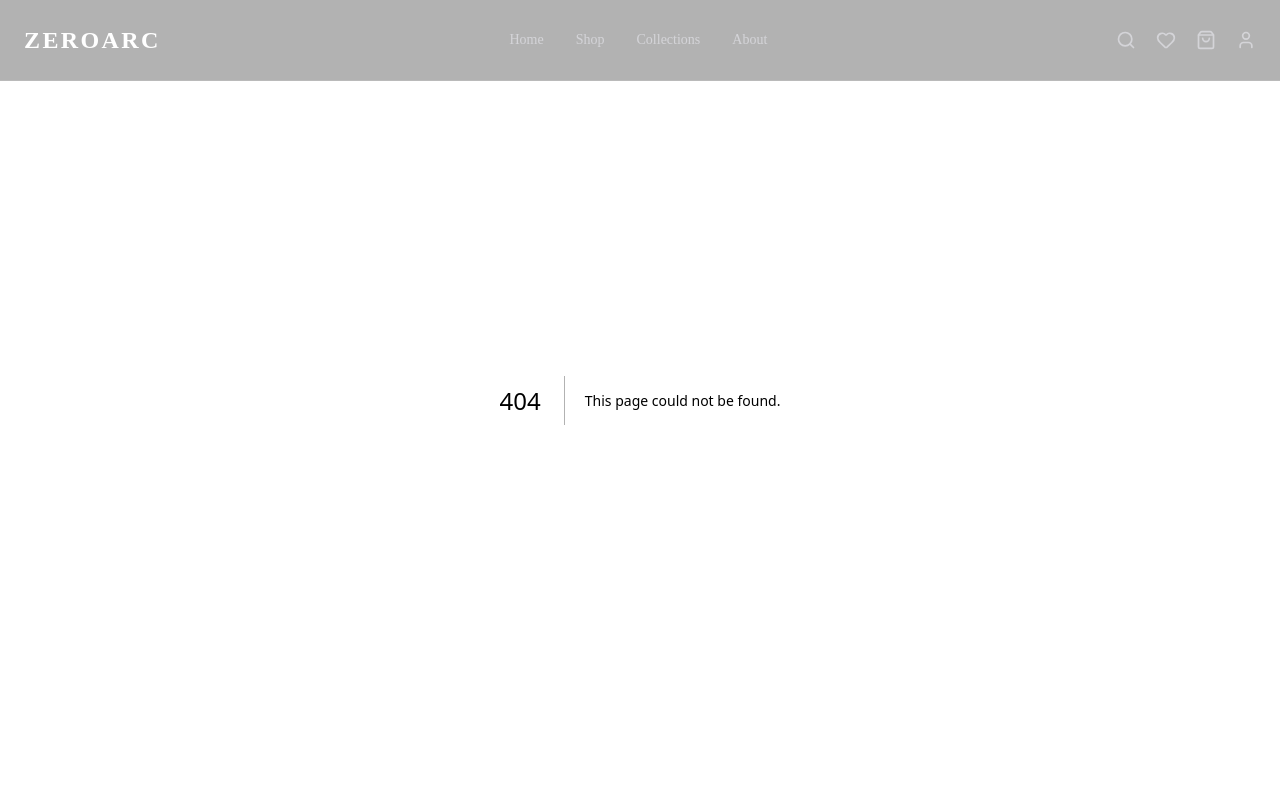
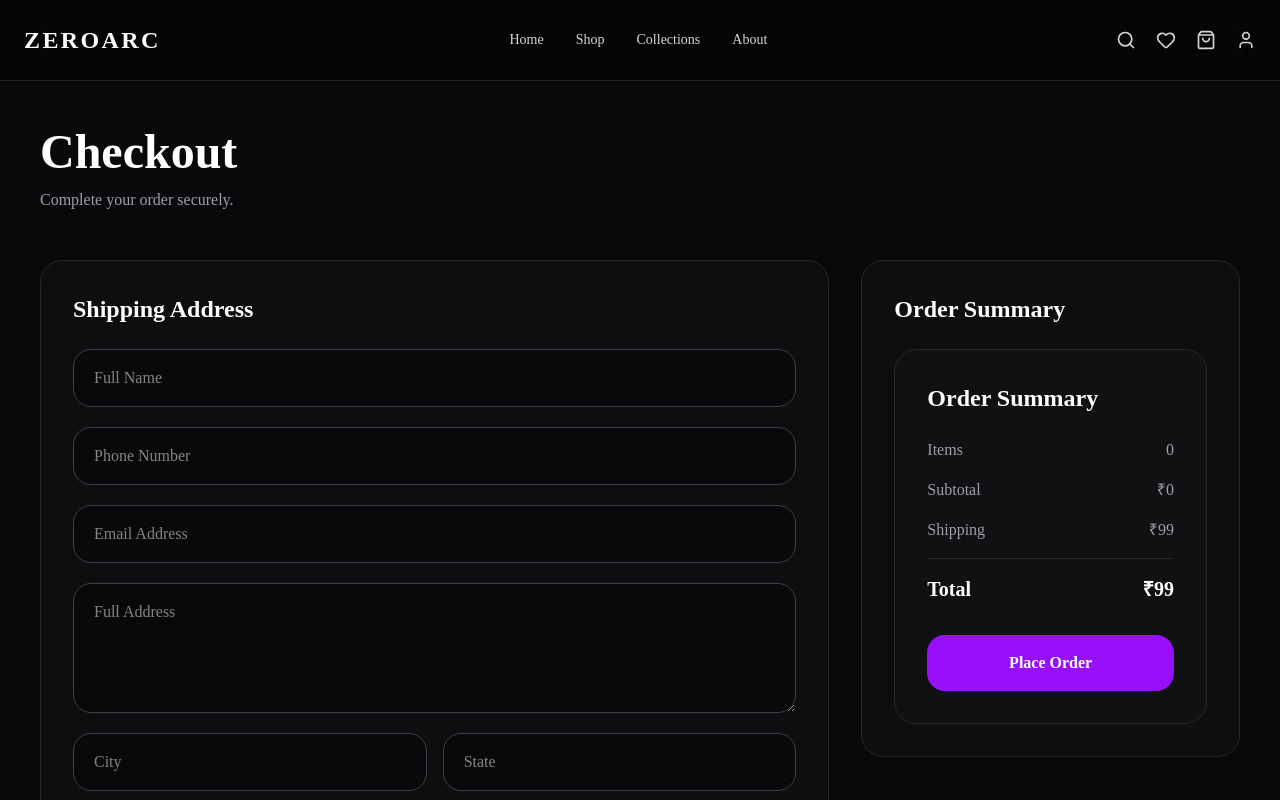
Before and after one commit to ZeroArc26/zeroarc, a Next.js app: page /checkout in a window 1280 px wide. Before the commit this address had no page. Shown: the top 800 px of the page. Built offline with nearby package versions, Linux system fonts and the light colour scheme.

Commit message:
Redesign cart drawer before V4

```diff
--- /dev/null
+++ b/app/checkout/page.tsx
@@ -0,0 +1,59 @@
+import Container from "@/components/layout/Container";
+import OrderSummary from "@/components/checkout/OrderSummary";
+import ShippingForm from "@/components/checkout/ShippingForm";
+
+export default function CheckoutPage() {
+  return (
+    <main className="min-h-screen bg-[#09090B] pt-32 pb-20 text-white">
+      <Container>
+
+        <div className="mb-12">
+          <h1 className="text-5xl font-black">
+            Checkout
+          </h1>
+
+          <p className="mt-3 text-zinc-400">
+            Complete your order securely.
+          </p>
+        </div>
+
+        <div className="grid gap-8 lg:grid-cols-3">
+
+          {/* Left Side */}
+          <div className="space-y-8 lg:col-span-2">
+
+            <ShippingForm />
+
+            <div className="rounded-3xl border border-zinc-800 bg-zinc-900/40 p-8">
+              <h2 className="mb-6 text-2xl font-bold">
+                Payment Method
+              </h2>
+
+              <p className="text-zinc-500">
+                Razorpay / UPI / Card options.
+              </p>
+            </div>
+
+          </div>
+
+          {/* Right Side */}
+          <div>
+
+            <div className="sticky top-32 rounded-3xl border border-zinc-800 bg-zinc-900/40 p-8">
+
+              <h2 className="mb-6 text-2xl font-bold">
+                Order Summary
+              </h2>
+
+              <OrderSummary />
+
+            </div>
+
+          </div>
+
+        </div>
+
+      </Container>
+    </main>
+  );
+}
--- a/components/cart/CartDrawer.tsx
+++ b/components/cart/CartDrawer.tsx
@@ -1,6 +1,8 @@
 "use client";
 
-import { X } from "lucide-react";
+import Link from "next/link";
+import { X, ShoppingBag } from "lucide-react";
+
 import { useCartStore } from "@/stores/cartStore";
 import CartItem from "./CartItem";
 
@@ -13,13 +15,10 @@ export default function CartDrawer({
   open,
   onClose,
 }: CartDrawerProps) {
-
   const items = useCartStore((state) => state.items);
   const totalPrice = useCartStore((state) => state.getTotalPrice());
 
-
   if (!open) return null;
-
 
   return (
     <>
@@ -30,34 +29,73 @@ export default function CartDrawer({
       />
 
       {/* Drawer */}
-      <div className="fixed right-0 top-0 z-50 flex h-screen w-full max-w-md flex-col border-l border-zinc-800 bg-[#09090B] shadow-2xl">
+      <div className="fixed right-0 top-0 z-50 flex h-screen w-full max-w-md flex-col border-l border-zinc-800 bg-gradient-to-b from-[#09090B] via-[#0D0D10] to-[#09090B] shadow-[0_0_60px_rgba(0,0,0,.55)]">
+
         {/* Header */}
-        <div className="flex items-center justify-between border-b border-zinc-800 p-6">
-          <h2 className="text-2xl font-bold text-white">
+
+<div className="border-b border-zinc-800 bg-zinc-950/60 backdrop-blur-xl">
+
+  <div className="flex items-center justify-between p-6">
+
+    <div>
+
+      <div className="flex items-center gap-3">
+
+        <div className="flex h-11 w-11 items-center justify-center rounded-2xl bg-purple-600/15 text-purple-400">
+
+          <ShoppingBag size={22} />
+
+        </div>
+
+        <div>
+
+          <h2 className="text-2xl font-black text-white">
             Shopping Cart
           </h2>
 
+          <p className="mt-1 text-sm text-zinc-500">
+            {items.length} Item{items.length !== 1 ? "s" : ""}
+          </p>
+
+        </div>
+
+      </div>
+
+    </div>
+
     <button
       onClick={onClose}
-            className="rounded-lg p-2 text-zinc-400 transition hover:bg-zinc-800 hover:text-white"
+      className="rounded-xl p-2 text-zinc-500 transition hover:bg-zinc-800 hover:text-white"
     >
-            <X size={22} />
+      <X size={22}/>
     </button>
+
+  </div>
+
 </div>
 
         {/* Cart Content */}
-<div className="flex-1 overflow-y-auto p-6">
+        <div className="flex-1 overflow-y-auto px-6 py-5">
           {items.length === 0 ? (
-    <div className="flex h-full items-center justify-center">
-      <div className="text-center">
-        <h3 className="text-xl font-semibold text-white">
+  <div className="flex h-full flex-col items-center justify-center">
+
+    <div className="flex h-24 w-24 items-center justify-center rounded-full bg-zinc-900">
+
+      <ShoppingBag
+        size={42}
+        className="text-zinc-700"
+      />
+
+    </div>
+
+    <h3 className="mt-6 text-2xl font-bold text-white">
       Your cart is empty
     </h3>
 
-        <p className="mt-2 text-zinc-400">
-          Add your favorite products to get started.
+    <p className="mt-3 max-w-xs text-center text-zinc-500">
+      Looks like you haven't added anything yet.
     </p>
-      </div>
+
   </div>
 ) : (
             <div className="space-y-4">
@@ -72,12 +110,53 @@ export default function CartDrawer({
         </div>
 
         {/* Footer */}
-<div className="border-t border-zinc-800 bg-[#0D0D10] p-6">
 
-  {/* Price Summary */}
-  <div className="space-y-3">
+<div className="border-t border-zinc-800 bg-zinc-950/95 backdrop-blur-xl">
+
+  {/* Free Shipping */}
+
+  <div className="border-b border-zinc-800 px-6 py-5">
+
+    <div className="mb-3 flex items-center justify-between">
+
+      <div>
+
+        <p className="text-sm font-semibold text-white">
+          FREE Shipping
+        </p>
+
+        <p className="mt-1 text-xs text-zinc-500">
+          All orders qualify for free delivery.
+        </p>
+
+      </div>
+
+      <span className="rounded-full bg-green-500/10 px-3 py-1 text-xs font-bold text-green-400">
+        ACTIVE
+      </span>
+
+    </div>
+
+    <div className="h-2 overflow-hidden rounded-full bg-zinc-800">
+
+      <div className="h-full w-full rounded-full bg-gradient-to-r from-green-500 via-emerald-400 to-green-500"/>
+
+    </div>
+
+  </div>
+
+          {/* Order Summary */}
+
+<div className="m-6 rounded-3xl border border-zinc-800 bg-zinc-900/60 p-6">
+
+  <h3 className="mb-5 text-lg font-bold text-white">
+    Order Summary
+  </h3>
+
+  <div className="space-y-4">
 
     <div className="flex items-center justify-between">
+
       <span className="text-zinc-400">
         Subtotal
       </span>
@@ -85,9 +164,11 @@ export default function CartDrawer({
       <span className="font-semibold text-white">
         ₹{totalPrice}
       </span>
+
     </div>
 
     <div className="flex items-center justify-between">
+
       <span className="text-zinc-400">
         Shipping
       </span>
@@ -95,39 +176,114 @@ export default function CartDrawer({
       <span className="font-semibold text-green-400">
         FREE
       </span>
+
     </div>
 
-    <div className="border-t border-zinc-800 pt-3 flex items-center justify-between">
-      <span className="text-lg font-bold text-white">
+    <div className="flex items-center justify-between">
+
+      <span className="text-zinc-400">
+        Taxes
+      </span>
+
+      <span className="font-semibold text-white">
+        Included
+      </span>
+
+    </div>
+
+    <div className="border-t border-zinc-800 pt-5">
+
+      <div className="flex items-center justify-between">
+
+        <span className="text-xl font-bold text-white">
           Total
         </span>
 
-      <span className="text-2xl font-black text-purple-400">
+        <span className="text-3xl font-black text-purple-400">
           ₹{totalPrice}
         </span>
+
       </div>
 
     </div>
 
-  {/* Buttons */}
-  <div className="mt-6 space-y-3">
+  </div>
+
+</div>
+
+          {/* Actions */}
+
+<div className="space-y-4 px-6 pb-6">
+
+  {/* Continue Shopping */}
 
   <button
     onClick={onClose}
-      className="w-full rounded-2xl border border-zinc-700 py-3 font-semibold text-white transition hover:border-purple-500 hover:bg-zinc-900"
+    className="w-full rounded-2xl border border-zinc-700 bg-transparent py-3.5 font-semibold text-white transition-all duration-300 hover:border-purple-500 hover:bg-zinc-900"
   >
     Continue Shopping
   </button>
 
-    <button
-      className="w-full rounded-2xl bg-purple-600 py-4 font-semibold text-white transition hover:bg-purple-500"
+
+  {/* Checkout */}
+
+  <Link
+    href="/checkout"
+    onClick={onClose}
+    className={`block w-full rounded-2xl py-4 text-center text-base font-bold transition-all duration-300 ${
+      items.length === 0
+        ? "pointer-events-none cursor-not-allowed bg-zinc-700 text-zinc-500"
+        : "bg-gradient-to-r from-purple-600 via-fuchsia-600 to-purple-600 text-white shadow-xl shadow-purple-900/40 hover:scale-[1.02] hover:shadow-purple-700/50"
+    }`}
   >
-      Secure Checkout
-    </button>
+    {items.length === 0
+      ? "Add Items to Continue"
+      : "Proceed to Secure Checkout"}
+  </Link>
+
+
+  {/* Security */}
+
+  <div className="rounded-2xl border border-green-500/20 bg-green-500/10 p-4">
+
+    <div className="flex items-center justify-center gap-2">
+
+      <span className="text-lg">
+        🔒
+      </span>
+
+      <p className="text-sm font-medium text-green-300">
+        Encrypted & Secure Checkout
+      </p>
+
+    </div>
+
+    <p className="mt-2 text-center text-xs text-green-400/80">
+      Your payment information is fully protected.
+    </p>
 
   </div>
 
 </div>
+
+        </div>
+
+{/* Premium Footer */}
+
+<div className="border-t border-zinc-800 bg-zinc-950/80 px-6 py-4">
+
+  <div className="flex items-center justify-center gap-6 text-xs text-zinc-500">
+
+    <span>🚚 Fast Delivery</span>
+
+    <span>↩️ Easy Returns</span>
+
+    <span>🛡️ Trusted</span>
+
+  </div>
+
+</div>
+
       </div>
     </>
   );
--- /dev/null
+++ b/components/checkout/OrderSummary.tsx
@@ -0,0 +1,55 @@
+"use client";
+
+import { useCartStore } from "@/stores/cartStore";
+
+export default function OrderSummary() {
+  const items = useCartStore((state) => state.items);
+  const totalItems = useCartStore((state) => state.getTotalItems());
+  const totalPrice = useCartStore((state) => state.getTotalPrice());
+
+  const shipping = totalPrice > 999 ? 0 : 99;
+  const grandTotal = totalPrice + shipping;
+
+  return (
+    <div className="rounded-3xl border border-zinc-800 bg-zinc-900/40 p-8">
+      <h2 className="mb-6 text-2xl font-bold text-white">
+        Order Summary
+      </h2>
+
+      <div className="space-y-4">
+
+        <div className="flex justify-between text-zinc-400">
+          <span>Items</span>
+          <span>{totalItems}</span>
+        </div>
+
+        <div className="flex justify-between text-zinc-400">
+          <span>Subtotal</span>
+          <span>₹{totalPrice}</span>
+        </div>
+
+        <div className="flex justify-between text-zinc-400">
+          <span>Shipping</span>
+
+          <span>
+            {shipping === 0 ? "FREE" : `₹${shipping}`}
+          </span>
+        </div>
+
+        <div className="border-t border-zinc-800 pt-4">
+          <div className="flex justify-between text-xl font-bold text-white">
+            <span>Total</span>
+            <span>₹{grandTotal}</span>
+          </div>
+        </div>
+
+      </div>
+
+      <button
+        className="mt-8 w-full rounded-2xl bg-purple-600 py-4 font-semibold text-white transition hover:bg-purple-500"
+      >
+        Place Order
+      </button>
+    </div>
+  );
+}
--- /dev/null
+++ b/components/checkout/ShippingForm.tsx
@@ -0,0 +1,61 @@
+"use client";
+
+export default function ShippingForm() {
+  return (
+    <div className="rounded-3xl border border-zinc-800 bg-zinc-900/40 p-8">
+      <h2 className="mb-6 text-2xl font-bold text-white">
+        Shipping Address
+      </h2>
+
+      <div className="grid gap-5">
+
+        <input
+          type="text"
+          placeholder="Full Name"
+          className="rounded-2xl border border-zinc-700 bg-zinc-950 px-5 py-4 text-white outline-none focus:border-purple-500"
+        />
+
+        <input
+          type="tel"
+          placeholder="Phone Number"
+          className="rounded-2xl border border-zinc-700 bg-zinc-950 px-5 py-4 text-white outline-none focus:border-purple-500"
+        />
+
+        <input
+          type="email"
+          placeholder="Email Address"
+          className="rounded-2xl border border-zinc-700 bg-zinc-950 px-5 py-4 text-white outline-none focus:border-purple-500"
+        />
+
+        <textarea
+          rows={4}
+          placeholder="Full Address"
+          className="rounded-2xl border border-zinc-700 bg-zinc-950 px-5 py-4 text-white outline-none focus:border-purple-500"
+        />
+
+        <div className="grid grid-cols-2 gap-4">
+
+          <input
+            type="text"
+            placeholder="City"
+            className="rounded-2xl border border-zinc-700 bg-zinc-950 px-5 py-4 text-white outline-none focus:border-purple-500"
+          />
+
+          <input
+            type="text"
+            placeholder="State"
+            className="rounded-2xl border border-zinc-700 bg-zinc-950 px-5 py-4 text-white outline-none focus:border-purple-500"
+          />
+
+        </div>
+
+        <input
+          type="text"
+          placeholder="PIN Code"
+          className="rounded-2xl border border-zinc-700 bg-zinc-950 px-5 py-4 text-white outline-none focus:border-purple-500"
+        />
+
+      </div>
+    </div>
+  );
+}
```
Also changed, not shown: app/checkout/ShippingForm.tsx (added). Lines whose indentation alone changed are shown as unchanged.
